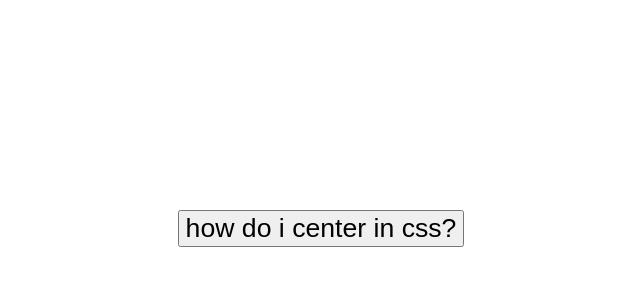
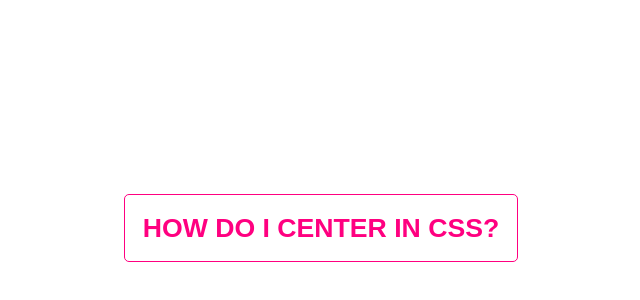
Before and after one commit to vaidaslamanauskas/how-to-center-in-css, a plain HTML site: page index.html in a window 1280 px wide. Shown: the part 172-472 px from the top of the page, without its empty margins (319-959 px from the left). Drawn offline with Linux system fonts and the light colour scheme.

Commit message:
more flair

```diff
--- a/index.html
+++ b/index.html
@@ -14,6 +14,7 @@
       width: 100vw;
       height: 100vh;
       font-family: arial;
+      -webkit-font-smoothing: antialiased;
     }
 
     body::before,
@@ -21,7 +22,7 @@
       content: "";
       position: fixed;
       display: block;
-      background: rgb(255 0 0 / 40%);
+      background: #ff0080;
     }
 
     body.draw::before {
@@ -47,8 +48,11 @@
     }
 
     h1 {
+      background: url(sparkle.gif);
+      color: #ff0080;
       position: fixed;
       font-size: 6.66vmin;
+      padding: 1.96vmin;
       text-align: center;
       text-transform: uppercase;
       transform: rotate(2deg);
@@ -56,8 +60,22 @@
     }
 
     button {
+      background: transparent;
+      border: 1px solid #ff0080;
+      border-radius: 5px;
+      color: #ff0080;
+      cursor: pointer;
       font-size: 3.33vmin;
+      font-weight: bold;
+      padding: 2.22vmin 2.22vmin;
+      text-transform: uppercase;
       transition: opacity .8s linear;
+    }
+
+    button:hover,
+    button:active {
+      background: #ff0080;
+      color: #fff;
     }
   </style>
 </head>
```
Also changed, not shown: sparkle.gif (added).
